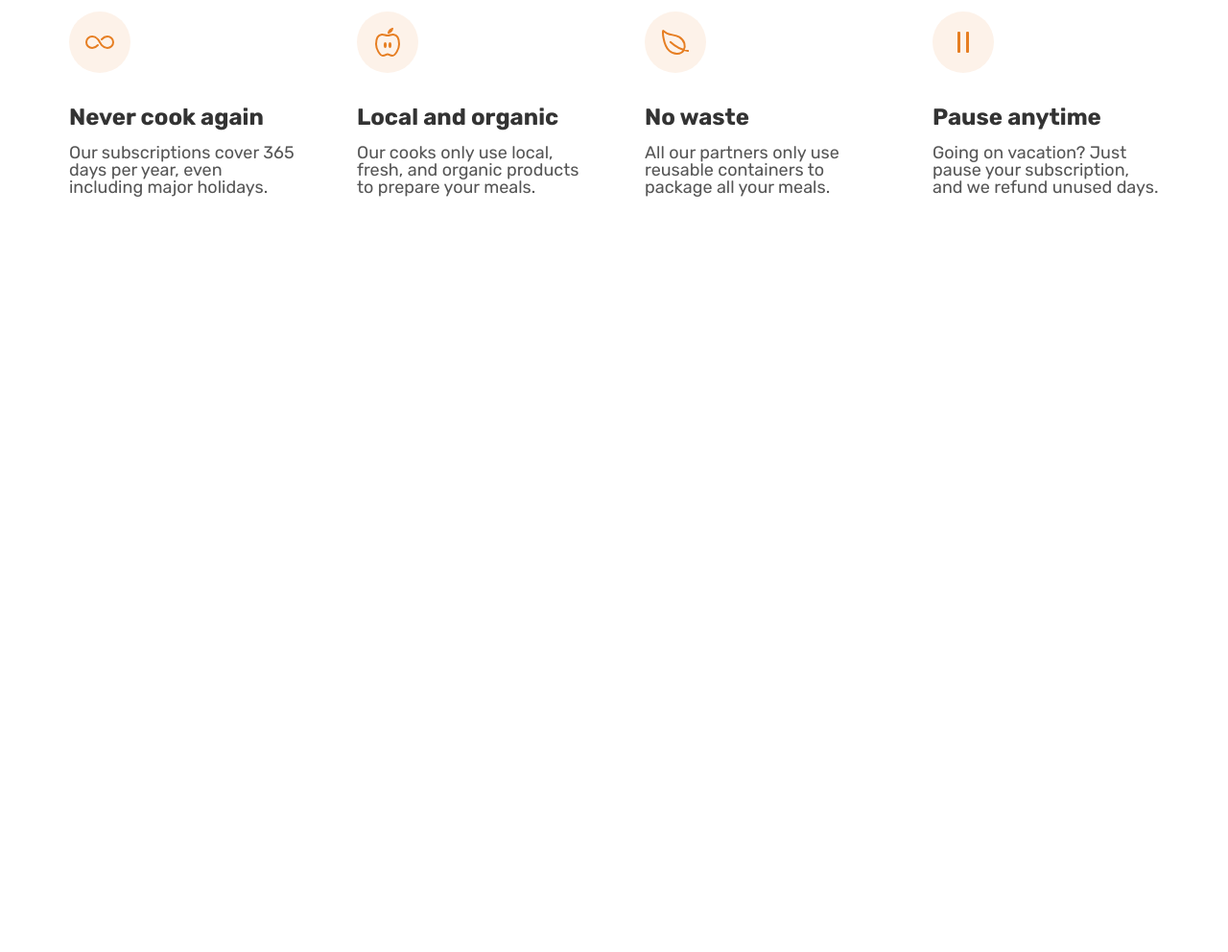
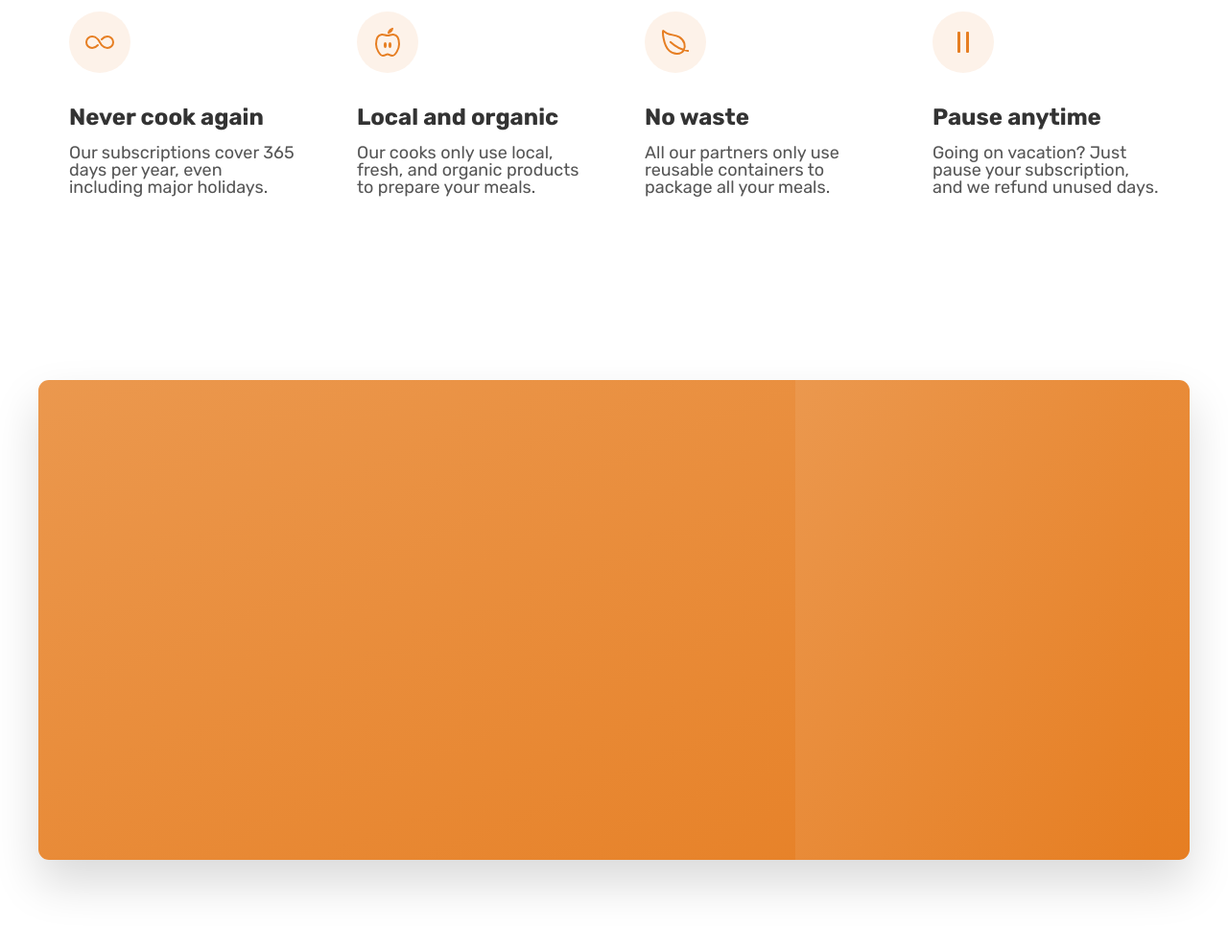
Before and after one commit to schneidervini97/omnifood, a plain HTML site: page index.html in a window 1280 px wide. Shown: the part 5630-6622 px from the top of the page at 96% size. Before the commit the page ends 5930 px from the top, so only its background shows below. Drawn offline with nearby package versions, Linux system fonts and the light colour scheme.

Commit message:
start no cta

```diff
--- a/css/style.css
+++ b/css/style.css
@@ -466,3 +466,32 @@
   font-size: 1.8rem;
   line-height: 1.8rem;
 }
+
+/**********************************/
+/* CTA  SECTION */
+/**********************************/
+
+.section-cta {
+  padding: 9.6rem 0;
+}
+
+.cta-grid {
+  display: grid;
+  grid-template-columns: 2fr 1fr;
+  /* background-color: #e67e22; */
+  box-shadow: 0 2.4rem 4.8rem rgba(0, 0, 0, 0.15);
+  border-radius: 1.1rem;
+
+  background-image: linear-gradient(to right bottom, #eb984e, #e67e22);
+
+  height: 50rem;
+}
+
+.cta-text-box {
+}
+
+.cta-img-box {
+  background-image: linear-gradient(to right bottom, #eb984e, #e67e22); url(../content/img/eating.jpg);
+  background-size: cover;
+  background-position: center;
+}
--- a/index.html
+++ b/index.html
@@ -498,7 +498,15 @@
             <p class="feature-text">Going on vacation? Just pause your subscription, and we refund unused days.</p>
            </div>
         </div>
+      </section>
 
+      <section class="section-cta">
+        <div class="container cta-grid">
+          <div class="cta-text-box">
+          </div>
+          <div class="cta-img-box">
+          </div>
+        </div>
       </section>
     </main>
   </body>
```
